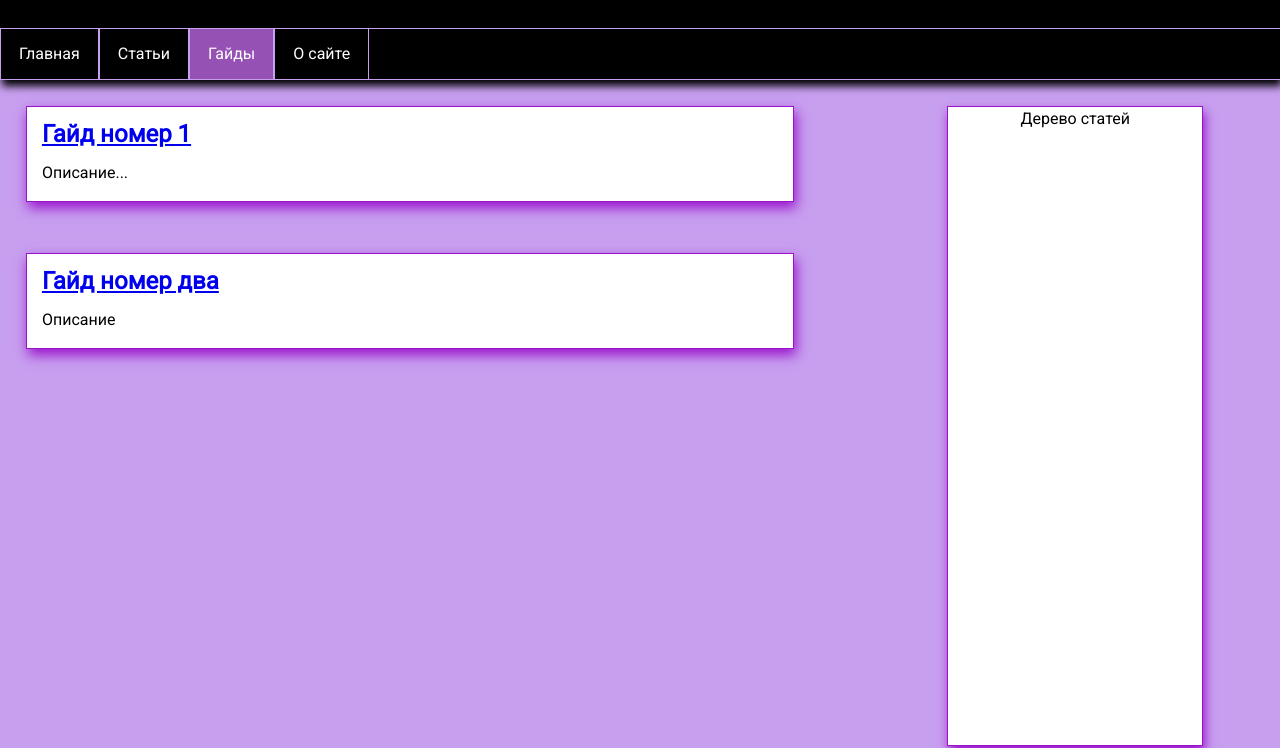
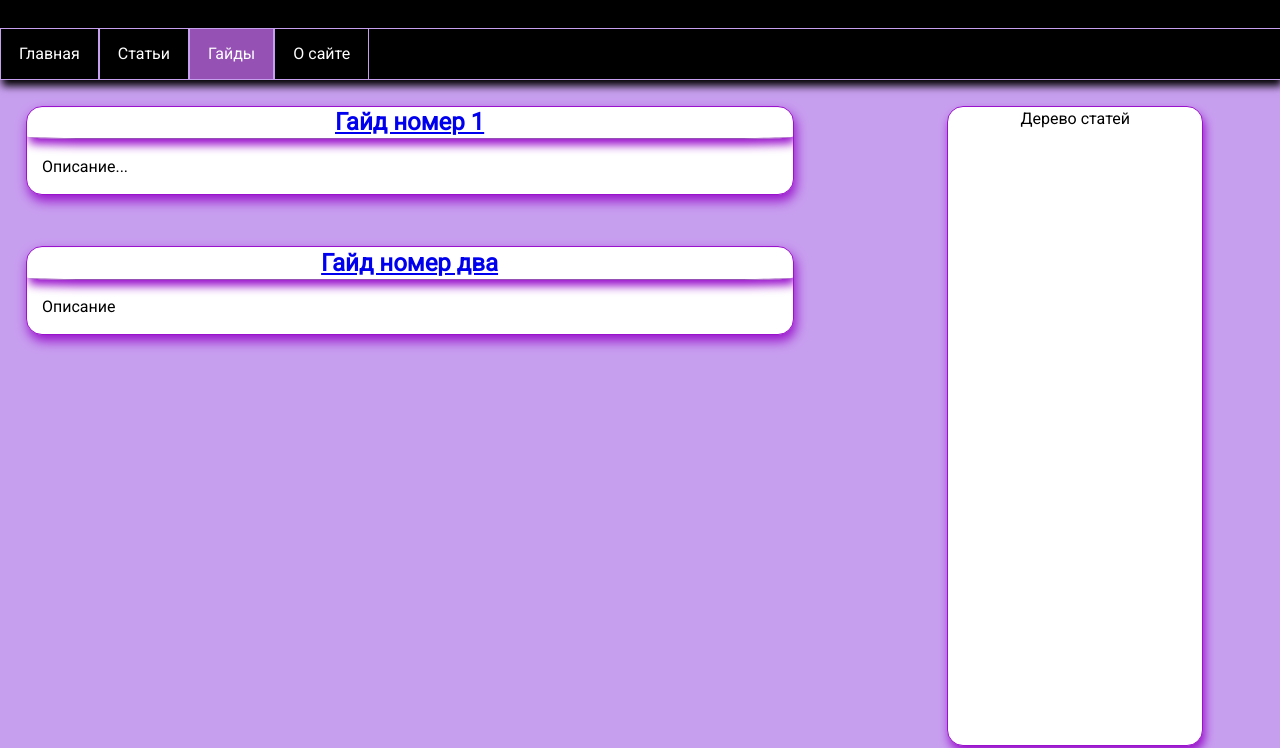
Before and after one commit to albus-owl29/sound_test.github.io, a plain HTML site: page html/guides/guides.html in a window 1280 px wide. Shown: the part 60-808 px from the top of the page. Drawn offline with Linux system fonts and the light colour scheme.

Commit message:
design gg

```diff
--- a/css/main.css
+++ b/css/main.css
@@ -50,6 +50,23 @@ header h2 {color: #fff; padding: 4vh 0 4vh 1vw;}
 	padding-bottom: 0.5%;
 	margin-left: 0;
 	margin-right: 0;
+	border-radius: 8%;
+	text-align: center;
+
+}
+
+#blocks h2 {
+
+	border-bottom-style: solid;
+	border-bottom-color: #9651b5;
+	border-bottom-width: 1px;
+	box-shadow: 2px 6px 10px #9a12cc;
+	padding-top: 0.5%;
+	padding-bottom: 0.5%;
+	margin-left: 0;
+	margin-right: 0;
+	border-radius: 8%;
+	text-align: center;
 
 }
 
@@ -166,11 +183,13 @@ footer p {text-align: left; padding: 2vh 2vh; color: #bdcdd6;}
 	border-style: solid;
 	border-width: 1px;
 	box-shadow: 2px 6px 10px #9a12cc;
+	border-radius: 6%;
 	animation-duration: 1s;
 	animation-name: drop_index;
 	animation-iteration-count: 1;
 	animation-timing-function: ease-out;
 	z-index: -1;
+	overflow: hidden;
 }
 
 .maintenance, .realization {margin: 2% 0 2% 0;}
@@ -238,6 +257,8 @@ footer p {text-align: left; padding: 2vh 2vh; color: #bdcdd6;}
 	border-style: solid;
 	border-width: 1px;
 	box-shadow: 2px 6px 10px #9a12cc;
+	border-radius: 16px;
+	overflow: hidden;
 	float: right;
 	width: 20%;
 	height: 80vh;
@@ -261,6 +282,8 @@ footer p {text-align: left; padding: 2vh 2vh; color: #bdcdd6;}
 	border-style: solid;
 	border-width: 1px;
 	box-shadow: 2px 6px 12px #9a12cc;
+	border-radius: 16px;
+	overflow: hidden;
 	animation-duration: 1s;
 	animation-name: drop_blocks;
 	animation-iteration-count: 0.9s;
@@ -285,6 +308,8 @@ footer p {text-align: left; padding: 2vh 2vh; color: #bdcdd6;}
 	border-style: solid;
 	border-color: #800cab;
 	box-shadow: 2px 6px 10px #9a12cc;
+	border-radius: 16px;
+	overflow: hidden;
 	width: 82%;
 	height: 30%;
 	background-color: white;
@@ -301,6 +326,8 @@ footer p {text-align: left; padding: 2vh 2vh; color: #bdcdd6;}
 	border-style: solid;
 	border-color: #800cab;
 	box-shadow: 2px 6px 10px #9a12cc;
+	border-radius: 4%;
+	overflow: hidden;
 	width: 92%;
 	height: 92.5%;
 	background-color: white;
```
